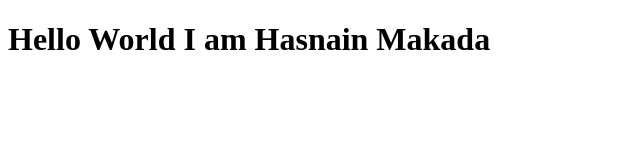
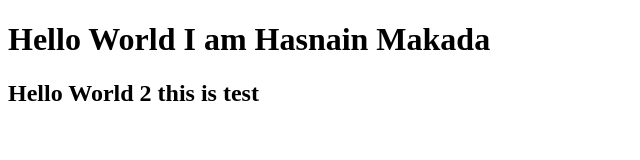
Before and after one commit to hasnainmakada-99/hello-world-app, a website: page index.html in a window 1280 px wide. Shown: the whole page, without its empty margins (0-640 px from the left). Drawn offline with Linux system fonts and the light colour scheme.

Commit message:
Update 2

```diff
--- a/index.html
+++ b/index.html
@@ -8,5 +8,6 @@
   </head>
   <body>
     <h1>Hello World I am Hasnain Makada</h1>
+    <h2>Hello World 2 this is test</h2>
   </body>
 </html>
```
